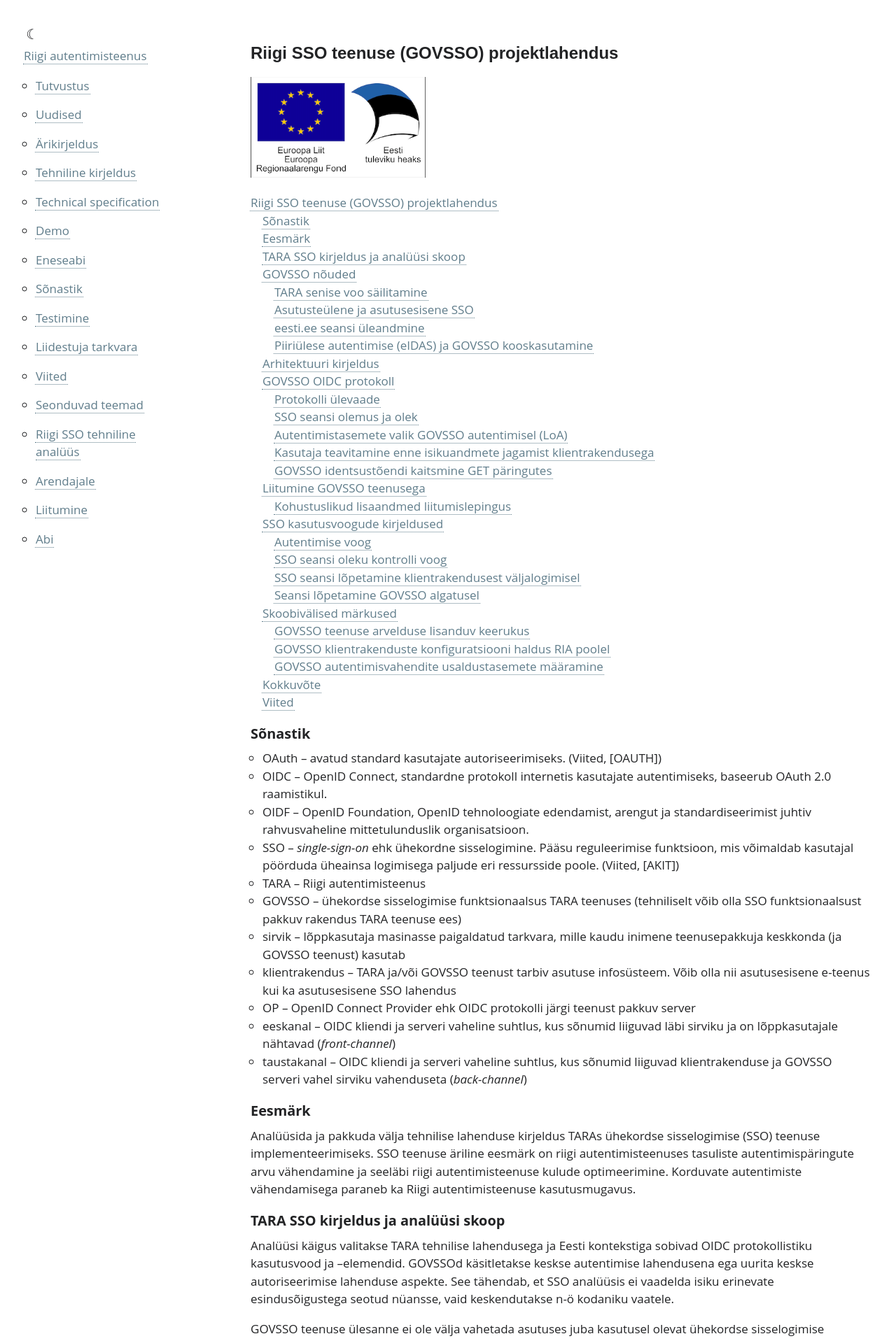
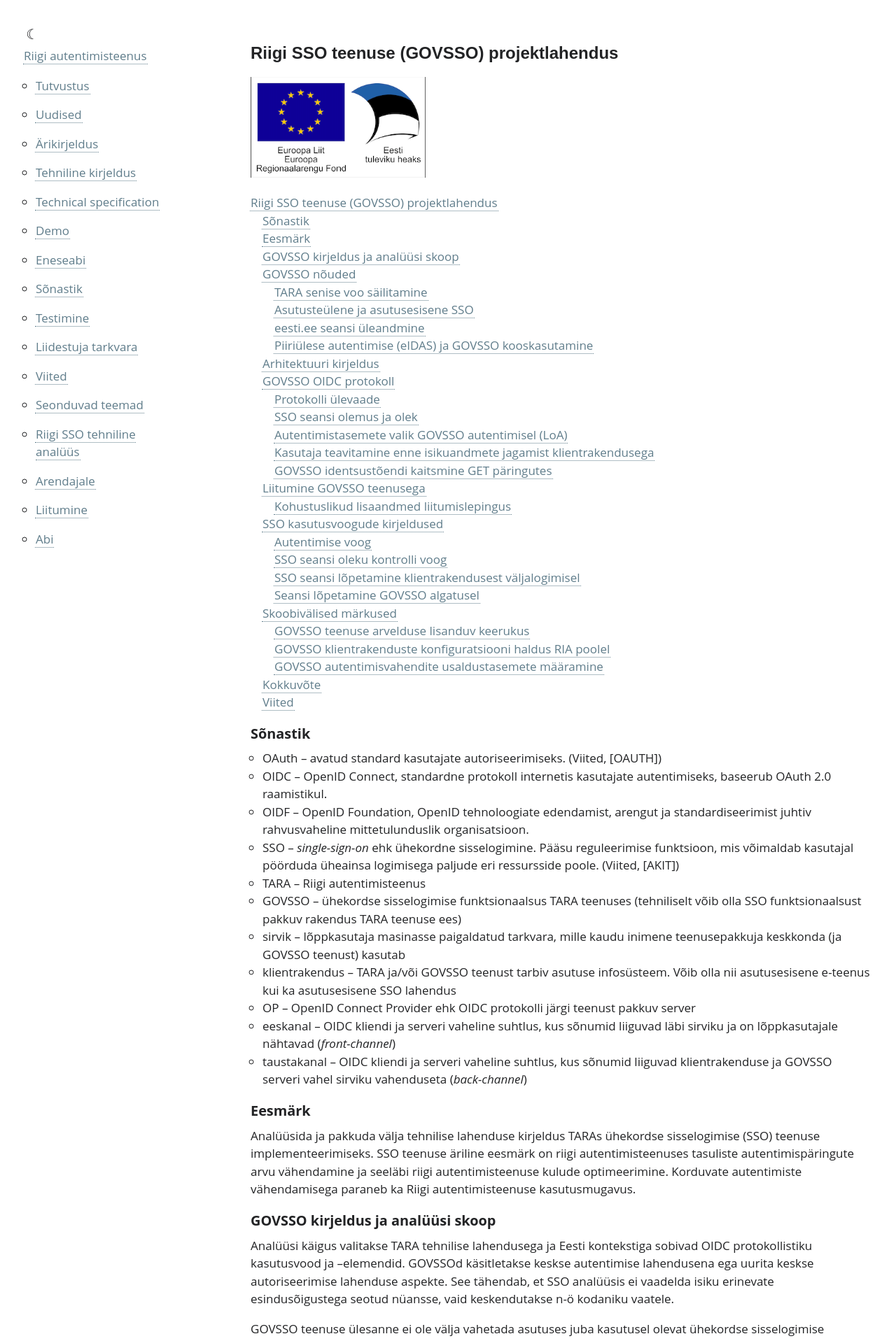
Before and after one commit to e-gov/TARA-Doku, a Jekyll site: the page built from SSO projektlahendus.md, in a window 1280 px wide. Shown: the top 1917 px of the page at 70% size. Built offline with Jekyll 4.4.1, drawn with Linux system fonts in a browser that asks for light colours; our own code applies the rules of GitHub Pages for plain Markdown files.

Commit message:
Update SSO projektlahendus.md

```diff
--- a/SSO projektlahendus.md
+++ b/SSO projektlahendus.md
@@ -27,7 +27,7 @@ permalink: SSO projektlahendus
 
 Analüüsida ja pakkuda välja tehnilise lahenduse kirjeldus TARAs ühekordse sisselogimise (SSO) teenuse implementeerimiseks. SSO teenuse äriline eesmärk on riigi autentimisteenuses tasuliste autentimispäringute arvu vähendamine ja seeläbi riigi autentimisteenuse kulude optimeerimine. Korduvate autentimiste vähendamisega paraneb ka Riigi autentimisteenuse kasutusmugavus.
 
-## TARA SSO kirjeldus ja analüüsi skoop
+## GOVSSO kirjeldus ja analüüsi skoop
 
 Analüüsi käigus valitakse TARA tehnilise lahendusega ja Eesti kontekstiga sobivad OIDC protokollistiku kasutusvood ja –elemendid. GOVSSOd käsitletakse keskse autentimise lahendusena ega uurita keskse autoriseerimise lahenduse aspekte. See tähendab, et SSO analüüsis ei vaadelda isiku erinevate esindusõigustega seotud nüansse, vaid keskendutakse n-ö kodaniku vaatele.
 
```
